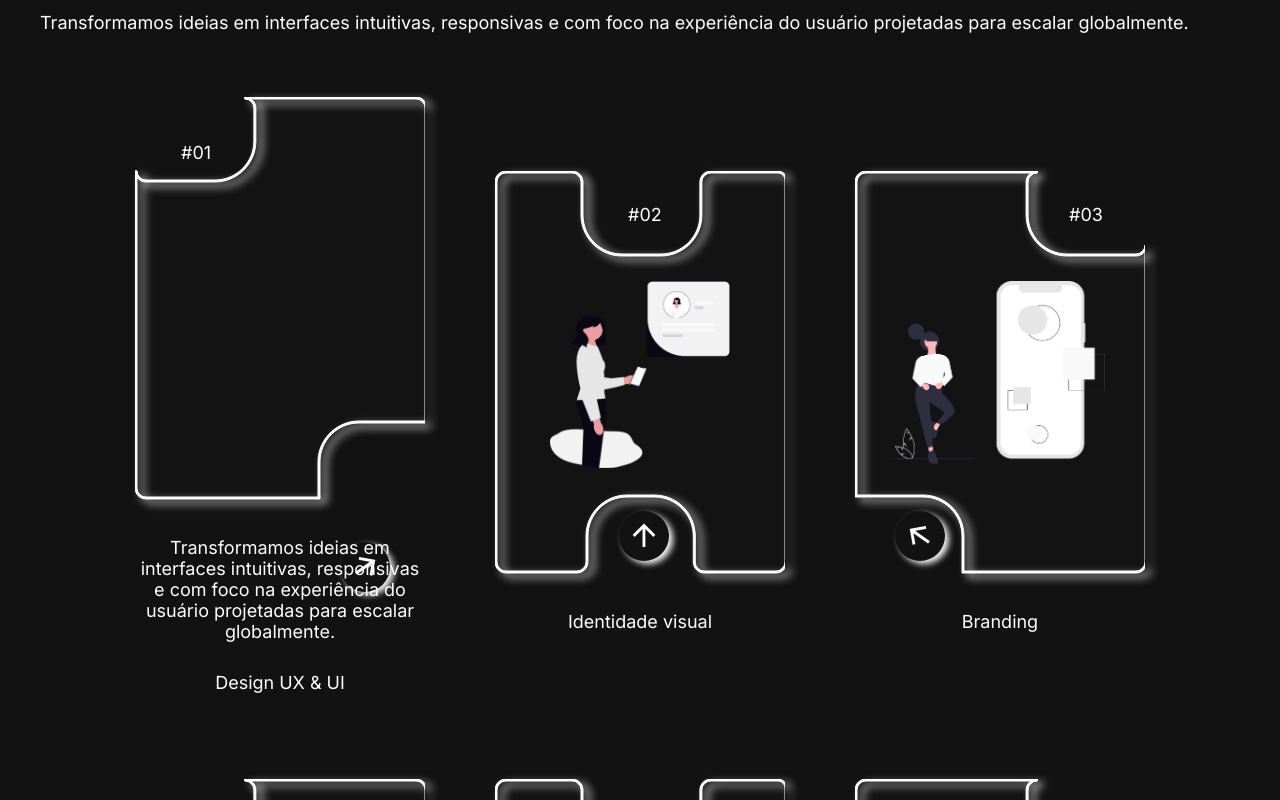
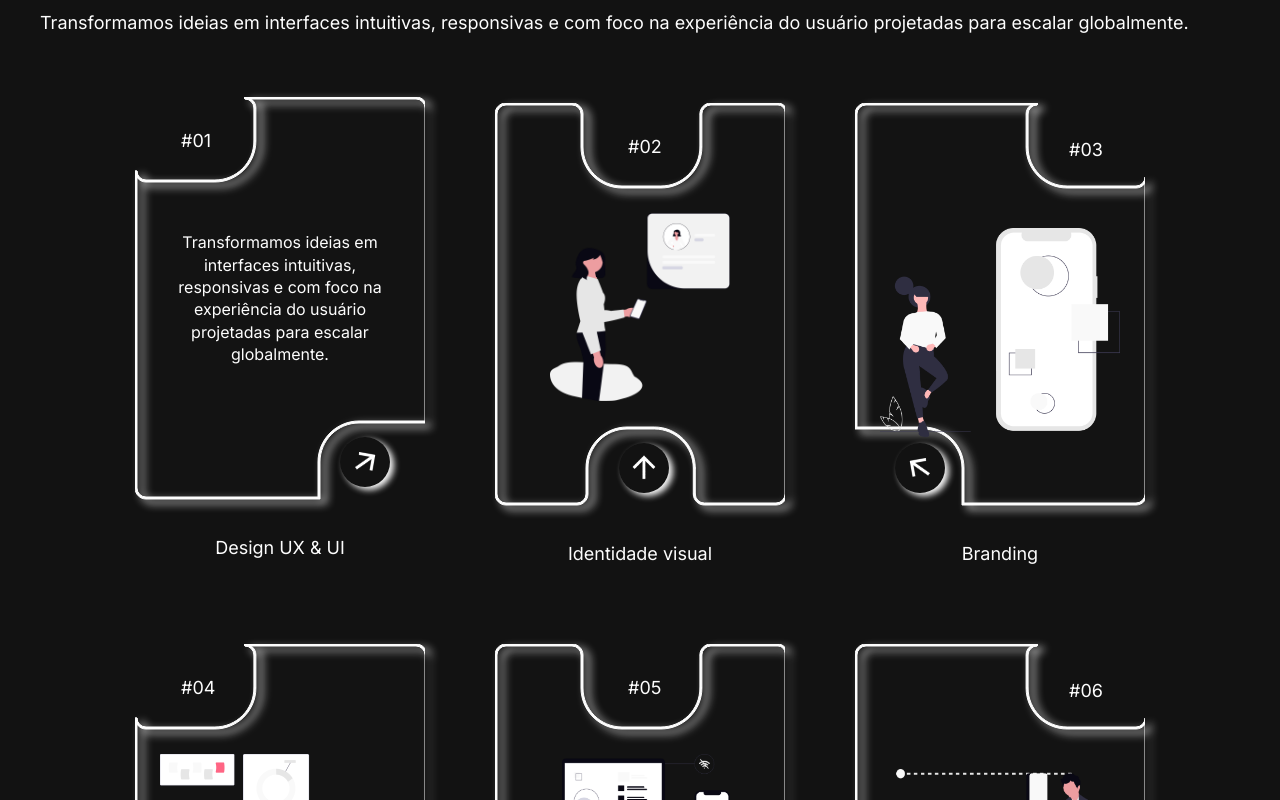
Before and after one commit to srjuninn/suporteDeDomingoRebrand-Project, a React (Vite) app: page / in a window 1280 px wide. Shown: the part 1500-2300 px from the top of the page. Built offline with nearby package versions, Linux system fonts and the light colour scheme.

Commit message:
styles: add desc

```diff
--- a/src/components/LeftService/LeftService.scss
+++ b/src/components/LeftService/LeftService.scss
@@ -60,4 +60,17 @@
         font-weight: 400;
         line-height: normal;
     }
+
+    .serviceDesc {
+        position: absolute;
+        top: 30%;
+        width: 80%;
+        color: $colorWhite100;
+        font-family: "Inter", sans-serif;
+        font-size: 16px;
+        text-align: center;
+        line-height: 1.4;
+    }
+
+
 }
--- a/src/components/MiddleService/MiddleService.scss
+++ b/src/components/MiddleService/MiddleService.scss
@@ -1,7 +1,7 @@
 @use '@styles/mixins' as *;
 @use '@styles/variables' as *;
 
-.middleService{
+.middleService {
     position: relative;
     @include centralize-flex;
     flex-direction: column;
@@ -28,6 +28,7 @@
         font-weight: 400;
         line-height: normal;
     }
+
     button {
         padding: 0;
         z-index: 2;
@@ -37,17 +38,19 @@
         top: 78%;
         left: 48%;
 
-        img{
+        img {
             width: 100%;
             rotate: -90deg;
         }
     }
+
     .serviceImg {
         position: absolute;
         top: 25%;
         width: 60%;
     }
-    p{
+
+    p {
         text-align: center;
         color: $colorWhite100;
         font-family: "Inter", sans-serif;
@@ -56,4 +59,16 @@
         font-weight: 400;
         line-height: normal;
     }
+
+    .serviceDesc {
+        position: absolute;
+        top: 30%;
+        width: 80%;
+        color: $colorWhite100;
+        font-family: "Inter", sans-serif;
+        font-size: 16px;
+        text-align: center;
+        line-height: 1.4;
+    }
+
 }
--- a/src/components/RightService/RightService.scss
+++ b/src/components/RightService/RightService.scss
@@ -5,7 +5,6 @@
     position: relative;
     @include centralize-flex;
     flex-direction: column;
-
     gap: 30px;
     padding: 10px 5px;
     width: 300px;
@@ -24,9 +23,7 @@
         color: $colorWhite100;
         font-family: "Inter", sans-serif;
         font-size: 18px;
-        font-style: normal;
         font-weight: 400;
-        line-height: normal;
     }
 
     button {
@@ -44,10 +41,28 @@
         }
     }
 
-    .serviceImg {
+    .serviceImg,
+    .serviceDesc {
         position: absolute;
-        top: 25%;
-        width: 70%;
+        top: 28%;
+        width: 80%;
+        min-height: 183px;
+        align-content: center;
+        text-align: center;
+        font-family: "Inter", sans-serif;
+        font-size: 16px;
+        line-height: 1.4;
+        color: $colorWhite100;
+
+        opacity: 0;
+        transform: translateY(10px);
+        transition: opacity 0.4s ease, transform 0.4s ease;
+    }
+
+    .serviceImg.show,
+    .serviceDesc.show {
+        opacity: 1;
+        transform: translateY(0);
     }
 
     p {
@@ -55,8 +70,6 @@
         color: $colorWhite100;
         font-family: "Inter", sans-serif;
         font-size: 18px;
-        font-style: normal;
         font-weight: 400;
-        line-height: normal;
     }
 }
```
